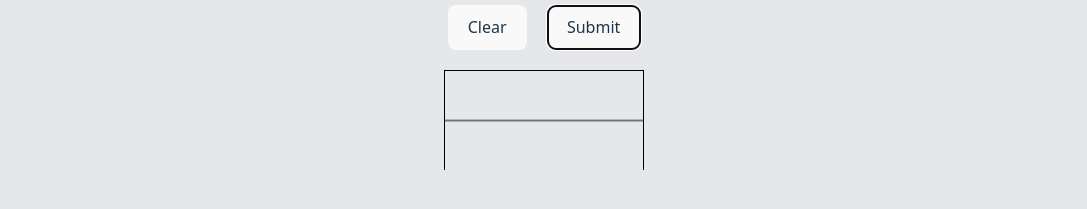
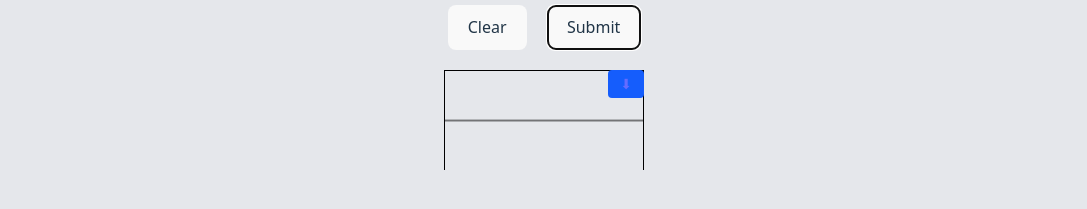
Before and after one commit to kimestelle/drawscillate, a React (Vite) app: page / in a window 1280 px wide. Both pictures are taken after a click on the button "Submit". Shown: the part 433-642 px from the top of the page, without its empty margins (96-1183 px from the left). Built offline with nearby package versions, Linux system fonts and the light colour scheme.

Commit message:
download button

```diff
--- a/src/components/Drawscillator.jsx
+++ b/src/components/Drawscillator.jsx
@@ -281,8 +281,15 @@ export function Drawscillator() {
             )}
             <div className="h-full overflow-y-scroll flex flex-col items-center justify-center gap-5">
                 {clips.map((clip, i) => (
-                    <div key={i} className="drawscillator-clip" onClick={() => setSelectedClip(i)}>
+                    <div key={i} className="drawscillator-clip relative" onClick={() => setSelectedClip(i)}>
                         <img src={clip.image} alt={`Waveform ${i}`} className="wave-preview" />
+                        <a
+                            href={clip.audioUrl}
+                            download={`drawscillator_clip_${i}.wav`}
+                            className="absolute top-0 right-0 text-sm text-white bg-blue-600 hover:bg-blue-700 px-3 py-1 rounded"
+                        >
+                        ⬇
+                      </a>
                     </div>
                 ))}
             </div>
```
